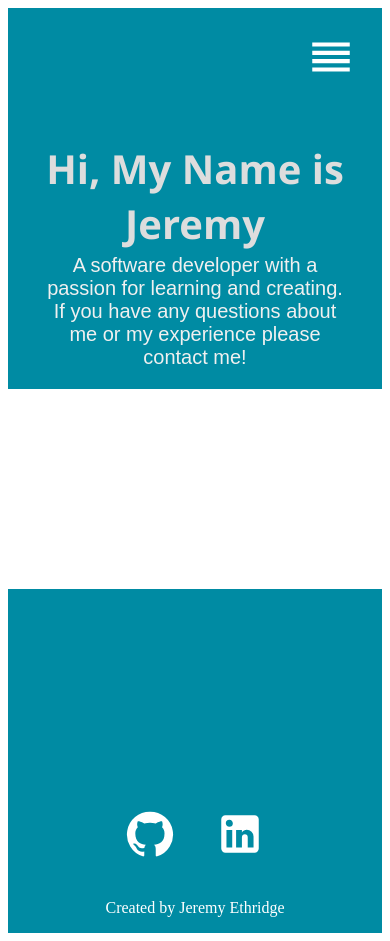
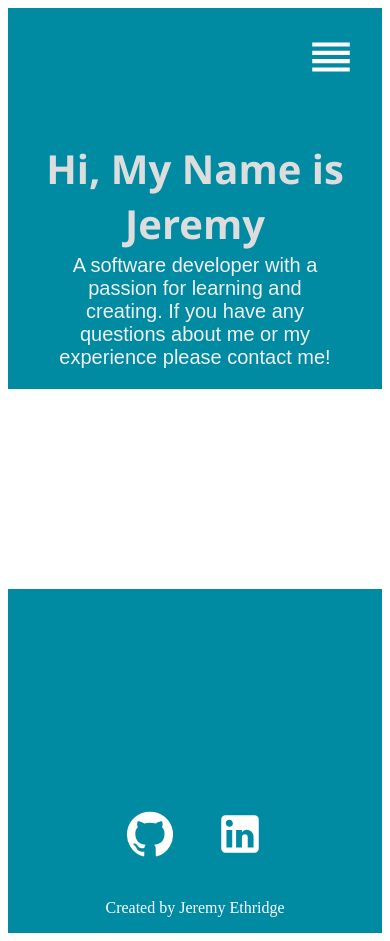
Before and after one commit to Jeremyethridge/Portfolio, a React (Vite) app: page / in a window 390 px wide. Built offline with nearby package versions, Linux system fonts and the light colour scheme.

Commit message:
changed width 78%

```diff
--- a/src/styles/Home.css
+++ b/src/styles/Home.css
@@ -36,6 +36,6 @@
     .about .prompt {
       margin-top: 10px;
       font-size: 20px;
-      width: 80%;
+      width: 78%;
     }
   }
```
